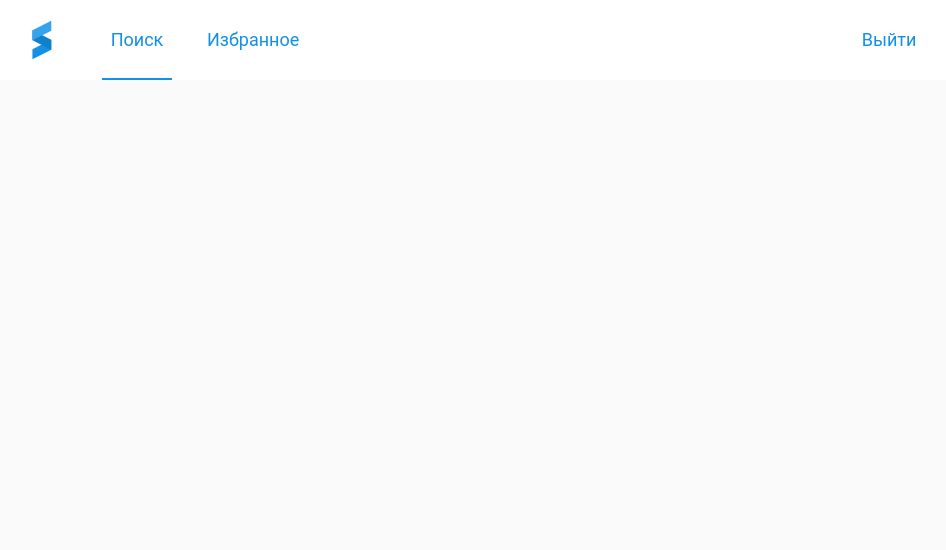
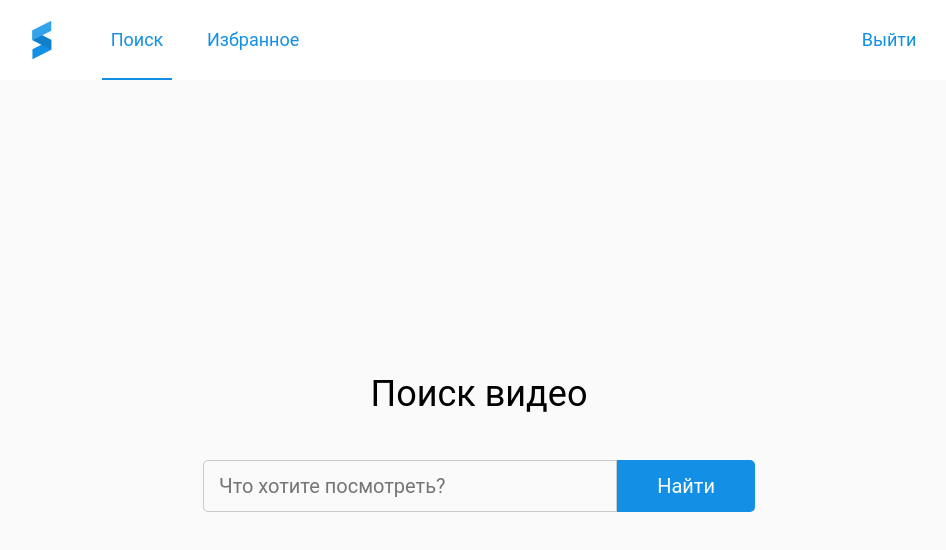
Before and after one commit to hackey9/sibdev-test-spa, a React (Create React App) app: page / in a window 1280 px wide. Shown: the top 550 px of the page, without its empty margins (161-1107 px from the left). Built offline with nearby package versions, Linux system fonts and the light colour scheme.

Commit message:
Add search page

```diff
--- a/src/Features/Blocks/Layouts/Elements/Layouts.module.scss
+++ b/src/Features/Blocks/Layouts/Elements/Layouts.module.scss
@@ -59,6 +59,8 @@
       margin: auto;
       max-width: 1000px;
       padding: 0 40px;
+      height: 100%; // bug with height
+      min-height: 100%;
     }
   }
 }
--- /dev/null
+++ b/src/Features/Blocks/Search/AppSearch.tsx
@@ -0,0 +1,29 @@
+import {AppLayoutAdaptiveContainer} from "Features/Blocks/Layouts/Elements/AppContainerElement"
+import BigSearchLayout, {BigSearchLayoutHeader} from "Features/Blocks/Search/Elements/BigSearchLayout"
+import Headline from "Features/Elements/Headline/Headline"
+import Search from "Features/Elements/Search/Search"
+import React, {FC, PropsWithChildren, useCallback, useState} from "react"
+
+
+export type AppSearchProps = PropsWithChildren<{}>
+
+const AppSearch: FC<AppSearchProps> = ({}) => {
+
+  const [text, setText] = useState("")
+
+  const handleSearch = useCallback(() => {
+
+  }, [])
+
+  return (
+    <AppLayoutAdaptiveContainer>
+      <BigSearchLayout>
+        <BigSearchLayoutHeader>
+          <Headline>Поиск видео</Headline>
+        </BigSearchLayoutHeader>
+        <Search onChange={setText} value={text} onClick={handleSearch} placeholder={"Что хотите посмотреть?"}/>
+      </BigSearchLayout>
+    </AppLayoutAdaptiveContainer>
+  )
+}
+export default AppSearch
--- /dev/null
+++ b/src/Features/Blocks/Search/Elements/BigSearchLayout.tsx
@@ -0,0 +1,15 @@
+import React, {FC} from "react"
+import css from "./Search.module.scss"
+
+
+const BigSearchLayout: FC = ({children}) => (
+  <div className={css.bigSearch}>
+    {children}
+  </div>
+)
+export default BigSearchLayout
+
+
+export const BigSearchLayoutHeader: FC = ({children}) => (
+  <div className={css.header}>{children}</div>
+)
--- /dev/null
+++ b/src/Features/Blocks/Search/Elements/Search.module.scss
@@ -0,0 +1,18 @@
+.bigSearch {
+  width: 100%;
+  height: 100%;
+
+  display: flex;
+  flex-direction: column;
+  flex-wrap: nowrap;
+  align-items: stretch;
+  justify-content: center;
+
+  row-gap: 40px;
+
+  padding: 60px 20%;
+
+  > .header {
+    align-self: center;
+  }
+}
--- a/src/Features/Elements/Button/Button.module.scss
+++ b/src/Features/Elements/Button/Button.module.scss
@@ -29,4 +29,19 @@
     opacity: 0.2;
     pointer-events: none;
   }
+
+  &.appendRight {
+    border-top-left-radius: 0;
+    border-bottom-left-radius: 0;
+  }
+
+  &.appendLeft {
+    border-top-right-radius: 0;
+    border-bottom-right-radius: 0;
+  }
+
+  &.appendBoth {
+    border-radius: 0;
+  }
+
 }
--- a/src/Features/Elements/Button/Button.tsx
+++ b/src/Features/Elements/Button/Button.tsx
@@ -8,16 +8,24 @@ export type ButtonProps = PropsWithChildren<{
   secondary?: boolean
   onClick?: () => void
   children?: string
+  appendTo?: "right" | "left" | "both"
 }>
 
-const Button: FC<ButtonProps> = ({children, disabled, secondary, onClick}) => {
+const Button: FC<ButtonProps> = ({children, disabled, secondary, onClick, appendTo}) => {
 
   const handleClick = useCallback(() => {
     onClick?.()
   }, [onClick])
 
   return (
-    <div className={clsx(css.button, {[css.disabled]: disabled, [css.secondary]: secondary})} onClick={handleClick}>
+    <div
+      className={clsx(css.button, {
+        [css.disabled]: disabled,
+        [css.secondary]: secondary,
+        [css.appendRight]: appendTo === "right",
+      })}
+      onClick={handleClick}
+    >
       {children}
     </div>
   )
--- a/src/Features/Elements/Input/Input.module.scss
+++ b/src/Features/Elements/Input/Input.module.scss
@@ -13,13 +13,33 @@
 }
 
 .inputWrapper {
-  height: 48px;
+  height: 52px;
   border: 1px solid rgba(23, 23, 25, 0.2);
   border-radius: 5px;
 
   &:focus-within { // when input will focused
     background: rgba(197, 228, 249, 0.3);
     border: 1px solid #1390e5;
+  }
+
+  display: flex;
+  flex-direction: row;
+  flex-wrap: nowrap;
+  align-items: stretch;
+  justify-content: flex-start;
+
+  &.appendRight {
+    border-top-left-radius: 0;
+    border-bottom-left-radius: 0;
+  }
+
+  &.appendLeft {
+    border-top-right-radius: 0;
+    border-bottom-right-radius: 0;
+  }
+
+  &.appendBoth {
+    border-radius: 0;
   }
 
   > input {
--- a/src/Features/Elements/Input/Input.tsx
+++ b/src/Features/Elements/Input/Input.tsx
@@ -8,9 +8,11 @@ export type InputProps = PropsWithChildren<{
   onChange: (value: string) => void
   password?: boolean
   disabled?: boolean
+  appendAt?: "left" | "right" | "both"
+  placeholder?: string
 }>
 
-const Input: FC<InputProps> = ({password, value, onChange, disabled}) => {
+const Input: FC<InputProps> = ({password, value, onChange, disabled, children, appendAt, placeholder}) => {
 
   const handleChange: ChangeEventHandler<HTMLInputElement> = useCallback(e => {
     !disabled && onChange?.(e.target.value)
@@ -19,17 +21,23 @@ const Input: FC<InputProps> = ({password, value, onChange, disabled}) => {
   const [protect, invertProtect] = useReducer((protect: boolean) => !protect, Boolean(password))
 
   return (
-    <div className={css.inputWrapper}>
+    <div className={clsx(css.inputWrapper, {
+      [css.appendRight]: appendAt === "right",
+      [css.appendLeft]: appendAt === "left",
+      [css.appendBoth]: appendAt === "both",
+    })}>
       <input
         type={protect ? "password" : "text"}
         value={value}
         onChange={handleChange}
         className={clsx({[css.withEyePadding]: password})}
         disabled={disabled}
+        placeholder={placeholder}
       />
       {password && (
         <div className={clsx(css.eye, {[css.eyeActive]: protect})} onClick={invertProtect}/>
       )}
+      {children}
     </div>
   )
 }
--- /dev/null
+++ b/src/Features/Elements/Search/Search.module.scss
@@ -0,0 +1,17 @@
+.container {
+
+  display: flex;
+  flex-direction: row;
+  flex-wrap: nowrap;
+  align-items: center;
+  justify-content: flex-start;
+
+
+  > .frame {
+    flex-grow: 1;
+  }
+
+  > .button {
+    flex-shrink: 0;
+  }
+}
--- /dev/null
+++ b/src/Features/Elements/Search/Search.tsx
@@ -0,0 +1,30 @@
+import Button from "Features/Elements/Button/Button"
+import Input from "Features/Elements/Input/Input"
+import React, {FC, PropsWithChildren} from "react"
+import css from "./Search.module.scss"
+
+
+export type SearchProps = PropsWithChildren<{
+  placeholder?: string
+  onClick?: () => void
+  disabled?: boolean
+  value: string
+  onChange: (value: string) => void
+}>
+
+const Search: FC<SearchProps> = ({children, placeholder, onClick, disabled, value, onChange}) => {
+
+  return (
+    <div className={css.container}>
+      <div className={css.frame}>
+        <Input value={value} onChange={onChange} appendAt={"left"} placeholder={placeholder}>
+          {children}
+        </Input>
+      </div>
+      <div className="button">
+        <Button onClick={onClick} disabled={disabled} appendTo={"right"}>Найти</Button>
+      </div>
+    </div>
+  )
+}
+export default Search
--- a/src/Features/Pages/SearchPage.tsx
+++ b/src/Features/Pages/SearchPage.tsx
@@ -1,5 +1,6 @@
 import AppHeader from "Features/Blocks/Header/AppHeader"
 import AppLayout from "Features/Blocks/Layouts/AppLayout"
+import AppSearch from "Features/Blocks/Search/AppSearch"
 import React, {FC} from "react"
 
 
@@ -10,7 +11,7 @@ const SearchPage: FC = () => {
   return (
     <AppLayout
       header={<AppHeader page={page}/>}
-      //children={<AppSearch/>}
+      children={<AppSearch/>}
     />
   )
 }
```
